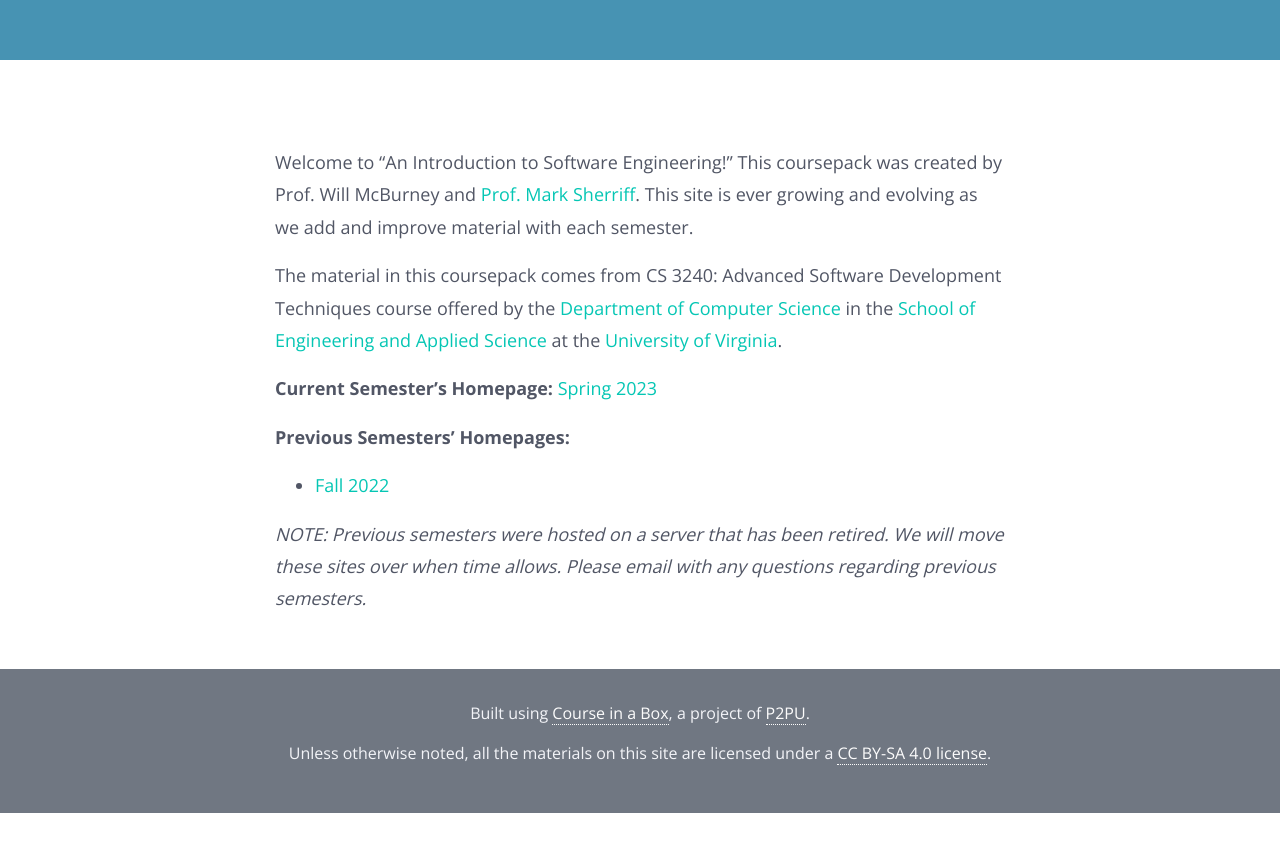
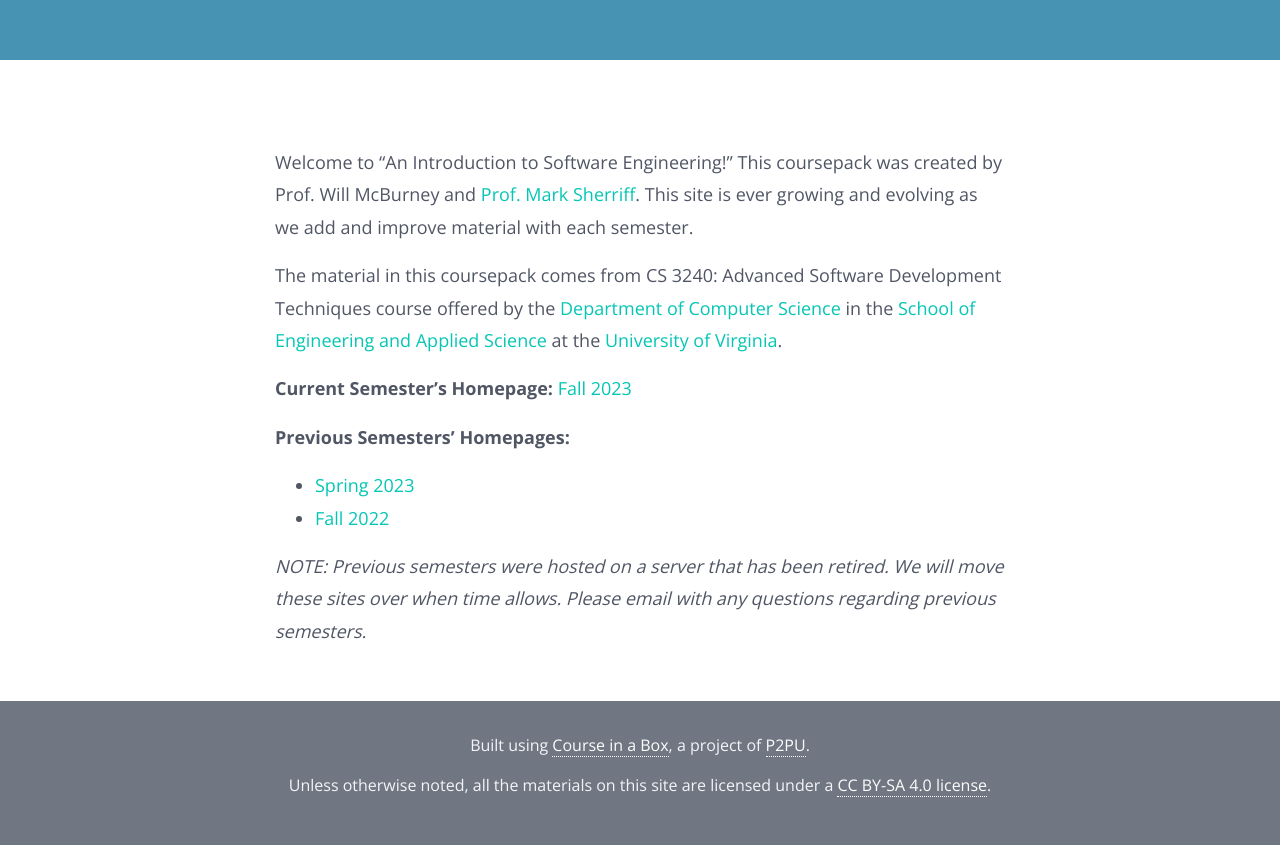
Before and after one commit to marksherriff/se-coursepack, a Jekyll site: the page built from index.md, in a window 1280 px wide. Shown: the part 541-1386 px from the top of the page. Built offline with Jekyll 4.4.1, drawn with Linux system fonts in a browser that asks for light colours; nearby versions of some CDN libraries; before the commit the page ends 1354 px from its top, so only the background shows below that.

Commit message:
semester update

```diff
--- a/index.md
+++ b/index.md
@@ -7,10 +7,11 @@ Welcome to "An Introduction to Software Engineering!"  This coursepack was creat
 
 The material in this coursepack comes from CS 3240: Advanced Software Development Techniques course offered by the [Department of Computer Science](https://engineering.virginia.edu/departments/computer-science) in the [School of Engineering and Applied Science](https://engineering.virginia.edu/) at the [University of Virginia](http://www.virginia.edu).
 
-__Current Semester's Homepage:__ [Spring 2023](https://s23.cs3240.org)
+__Current Semester's Homepage:__ [Fall 2023](https://f23.cs3240.org)
 
 __Previous Semesters' Homepages:__
 
+* [Spring 2023](https://s23.cs3240.org)
 * [Fall 2022](https://f22.cs3240.org)
 
 _NOTE: Previous semesters were hosted on a server that has been retired.  We will move these sites over when time allows.  Please email with any questions regarding previous semesters._
```
